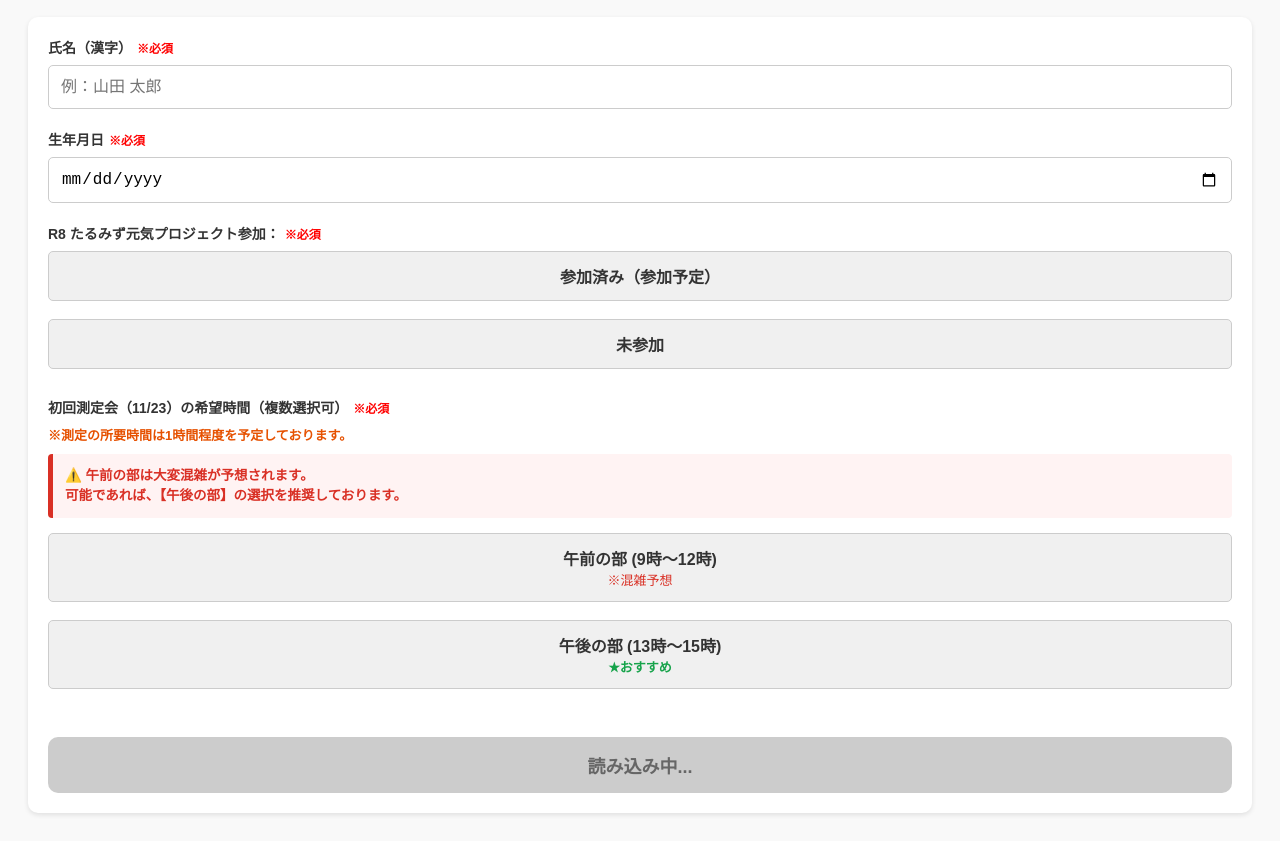
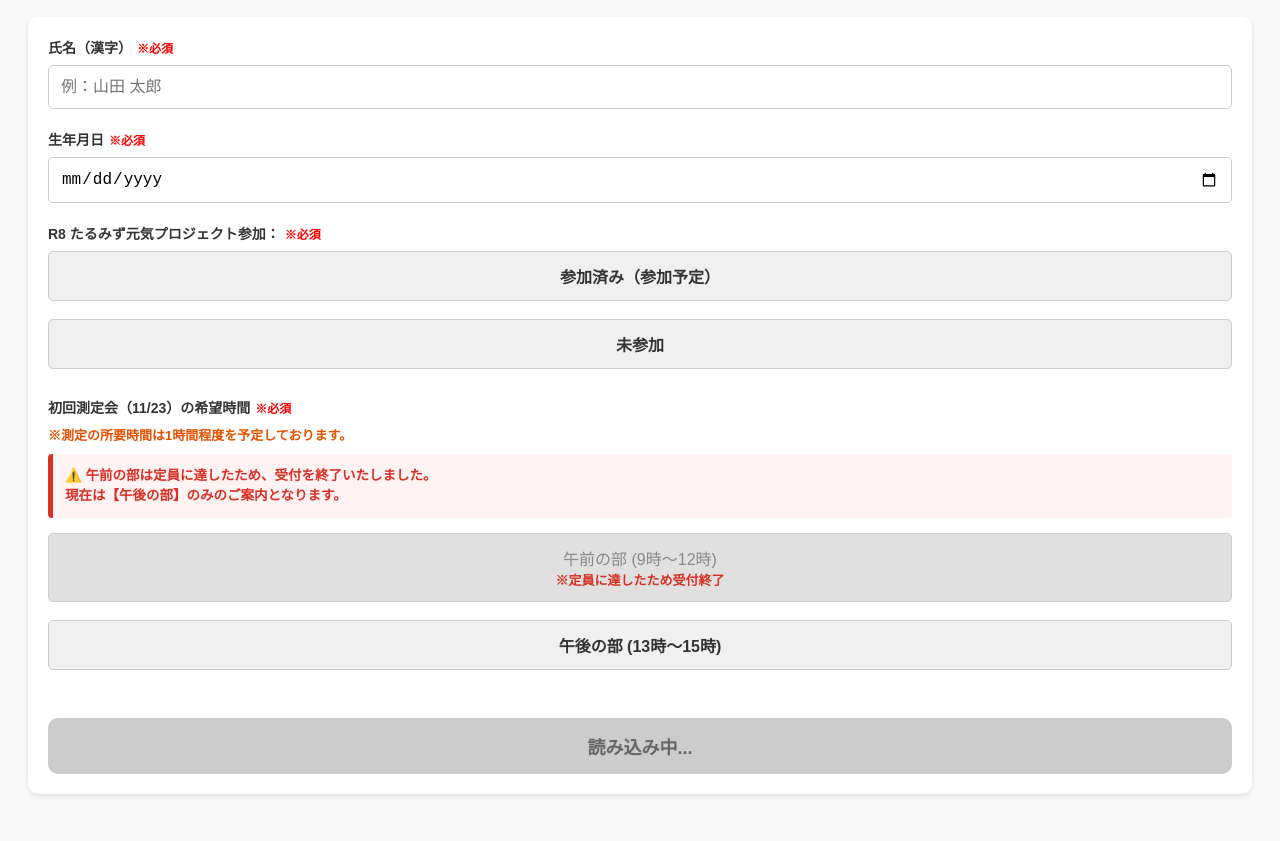
Before and after one commit to miyakekagoshima-ship-it/my-liff-app, a plain HTML site: page phase2/first-check.html in a window 1280 px wide. Shown: the part 165-1006 px from the top of the page. Drawn offline with Linux system fonts and the light colour scheme; a script that the page names is missing.

Commit message:
Update first-check.html

```diff
--- a/phase2/first-check.html
+++ b/phase2/first-check.html
@@ -9,7 +9,7 @@
         body { font-family: sans-serif; padding: 20px; background-color: #f9f9f9; color: #333; }
         h2 { text-align: center; font-size: 20px; color: #2c3e50; line-height: 1.4; margin-bottom: 5px; }
 
-        /* ★ 追加：締切延長・先着順の案内スタイル */
+        /* ★ 締切延長・先着順の案内スタイル */
         .extension-badge { background-color: #fff3f3; color: #d93025; font-size: 13px; font-weight: bold; text-align: center; padding: 10px; border: 2px solid #d93025; border-radius: 8px; margin-bottom: 20px; line-height: 1.5; }
 
         .form-group { margin-bottom: 20px; text-align: left; }
@@ -22,7 +22,8 @@
         input[type="radio"], input[type="checkbox"] { display: none; }
         input[type="radio"]:checked + .choice-label, input[type="checkbox"]:checked + .choice-label { background-color: #eaffea; border-color: #00B900; color: #00B900; }
 
-        input[type="checkbox"]:disabled + .choice-label { background-color: #e0e0e0; color: #999; cursor: not-allowed; border-color: #ccc; }
+        /* ★ 無効化（disabled）された選択肢のスタイル（グレーアウト） */
+        input[type="checkbox"]:disabled + .choice-label { background-color: #e0e0e0; color: #888; cursor: not-allowed; border-color: #ccc; font-weight: normal; }
 
         .submit-btn { width: 100%; padding: 15px; background-color: #00B900; color: white; border: none; border-radius: 10px; font-size: 18px; font-weight: bold; cursor: pointer; margin-top: 20px; transition: 0.3s; }
         .submit-btn:disabled { background-color: #cccccc; cursor: not-allowed; color: #666666; }
@@ -37,7 +38,6 @@
 <body>
     <h2>よか茶レ！ 初回測定会</h2>
 
-    <!-- ★ 締切延長・最終締切・先着順の案内 -->
     <div class="extension-badge">
         📢 ただいま申込締切を延長して受付中です！<br>
         <span style="font-size: 14px; text-decoration: underline;">（最終締切：11/18（水））</span><br>
@@ -61,24 +61,26 @@
             </div>
 
             <div class="form-group">
-                <label>初回測定会（11/23）の希望時間（複数選択可）<span class="required">※必須</span></label>
+                <label>初回測定会（11/23）の希望時間<span class="required">※必須</span></label>
                 <div class="note">※測定の所要時間は1時間程度を予定しております。</div>
 
+                <!-- ★ 午前枠締切の案内に変更 -->
                 <div class="crowd-warning">
-                    ⚠️ 午前の部は大変混雑が予想されます。<br>可能であれば、【午後の部】の選択を推奨しております。
+                    ⚠️ 午前の部は定員に達したため、受付を終了いたしました。<br>現在は【午後の部】のみのご案内となります。
                 </div>
 
                 <div class="choice-group">
-                    <input type="checkbox" id="timeAM" name="hopeTime" value="午前の部(9時～12時)">
+                    <!-- ★ 午前枠を disabled に設定 -->
+                    <input type="checkbox" id="timeAM" name="hopeTime" value="午前の部(9時～12時)" disabled>
                     <label for="timeAM" class="choice-label">
                         午前の部 (9時～12時)<br>
-                        <span style="font-size: 13px; font-weight: normal; color: #d93025;">※混雑予想</span>
+                        <span style="font-size: 13px; font-weight: bold; color: #d93025;">※定員に達したため受付終了</span>
                     </label>
 
+                    <!-- ★ 午後枠はそのまま選択可能 -->
                     <input type="checkbox" id="timePM" name="hopeTime" value="午後の部(13時～15時)">
                     <label for="timePM" class="choice-label">
-                        午後の部 (13時～15時)<br>
-                        <span style="font-size: 13px; color: #16a34a;">★おすすめ</span>
+                        午後の部 (13時～15時)
                     </label>
                 </div>
             </div>
@@ -89,7 +91,6 @@
     <div id="completed-msg">
         ✅ 送信が完了しました。<br>ご協力ありがとうございます。<br><br>
         <div style="font-size: 14px; color: #444; line-height: 1.6; text-align: left; background-color: #fff; padding: 15px; border-radius: 8px; border: 1px solid #ccc;">
-            <!-- ★ 連絡日の修正（11月19日） -->
             お申し込みいただいた後、参加時間が確定し次第、<strong>11月19日（木）まで</strong>にこちらのLINEにて個別にご案内いたします。
         </div>
         <button class="close-btn" onclick="liff.closeWindow()">画面を閉じる</button>
```
